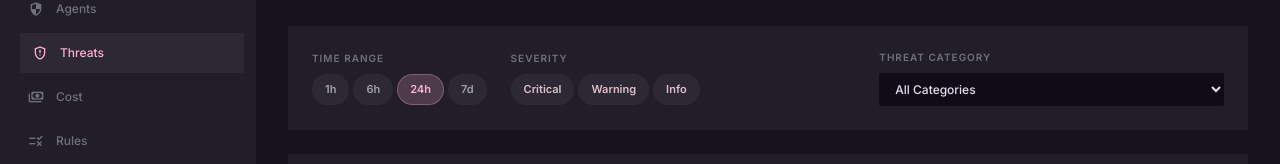
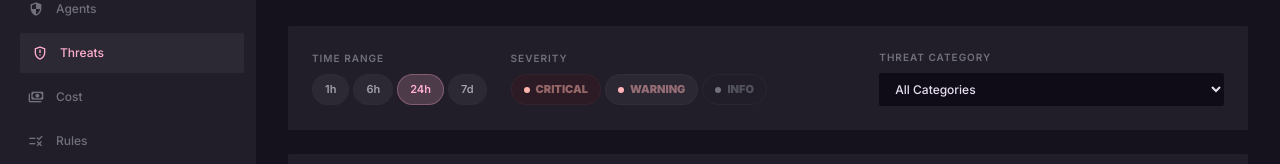
Before and after one commit to timeplus-io/AgentGuard, a React (Vite) app in the folder frontend/: page /threats in a window 1280 px wide. Shown: the part 170-334 px from the top of the page. Built offline with nearby package versions, Linux system fonts and the light colour scheme; no server answers.

Commit message:
fix(threats): severity filter buttons match badge colors with dot indicator

```diff
--- a/frontend/src/pages/Threats.jsx
+++ b/frontend/src/pages/Threats.jsx
@@ -109,21 +109,27 @@ export default function Threats() {
             <div className="flex flex-col gap-2 flex-1 min-w-[200px]">
               <label className="text-[10px] font-semibold text-zinc-500 uppercase tracking-widest">Severity</label>
               <div className="flex gap-1">
-                {['Critical', 'Warning', 'Info'].map(s => (
-                  <button
-                    key={s}
-                    onClick={() => setSeverity(prev => prev === s ? 'All' : s)}
-                    className={`px-3 py-1.5 text-[11px] font-semibold rounded-full transition-colors ${
-                      severity === s
-                        ? s === 'Critical' ? 'bg-[#93000a] text-[#ffb4ab]'
-                          : s === 'Warning' ? 'bg-[#37333f] text-[#ffb2b8]'
-                          : 'bg-[#2c2834] text-zinc-300'
-                        : 'bg-[#2c2834] text-[#ddbfc8] border border-[#574149]/10'
-                    }`}
-                  >
-                    {s}
-                  </button>
-                ))}
+                {[
+                  { label: 'Critical', activeBg: 'bg-[#93000a]',      activeText: 'text-[#ffb4ab]', inactiveBg: 'bg-[#93000a]/10', inactiveText: 'text-[#ffb4ab]/50', dot: 'bg-[#ffb4ab]', pulse: true  },
+                  { label: 'Warning',  activeBg: 'bg-[#37333f]',      activeText: 'text-[#ffb2b8]', inactiveBg: 'bg-[#37333f]/50', inactiveText: 'text-[#ffb2b8]/50', dot: 'bg-[#ffb2b8]', pulse: false },
+                  { label: 'Info',     activeBg: 'bg-[#2c2834]',      activeText: 'text-zinc-400',  inactiveBg: 'bg-transparent',  inactiveText: 'text-zinc-600',     dot: 'bg-zinc-500',  pulse: false },
+                ].map(({ label, activeBg, activeText, inactiveBg, inactiveText, dot, pulse }) => {
+                  const isActive = severity === label
+                  return (
+                    <button
+                      key={label}
+                      onClick={() => setSeverity(prev => prev === label ? 'All' : label)}
+                      className={`flex items-center gap-1.5 px-3 py-1.5 text-[11px] font-black uppercase rounded-full transition-colors border ${
+                        isActive
+                          ? `${activeBg} ${activeText} border-transparent`
+                          : `${inactiveBg} ${inactiveText} border-[#574149]/20`
+                      }`}
+                    >
+                      <span className={`w-1.5 h-1.5 rounded-full ${dot} ${isActive && pulse ? 'animate-pulse' : ''}`} />
+                      {label}
+                    </button>
+                  )
+                })}
               </div>
             </div>
             <div className="flex flex-col gap-2 flex-1 min-w-[200px]">
```
